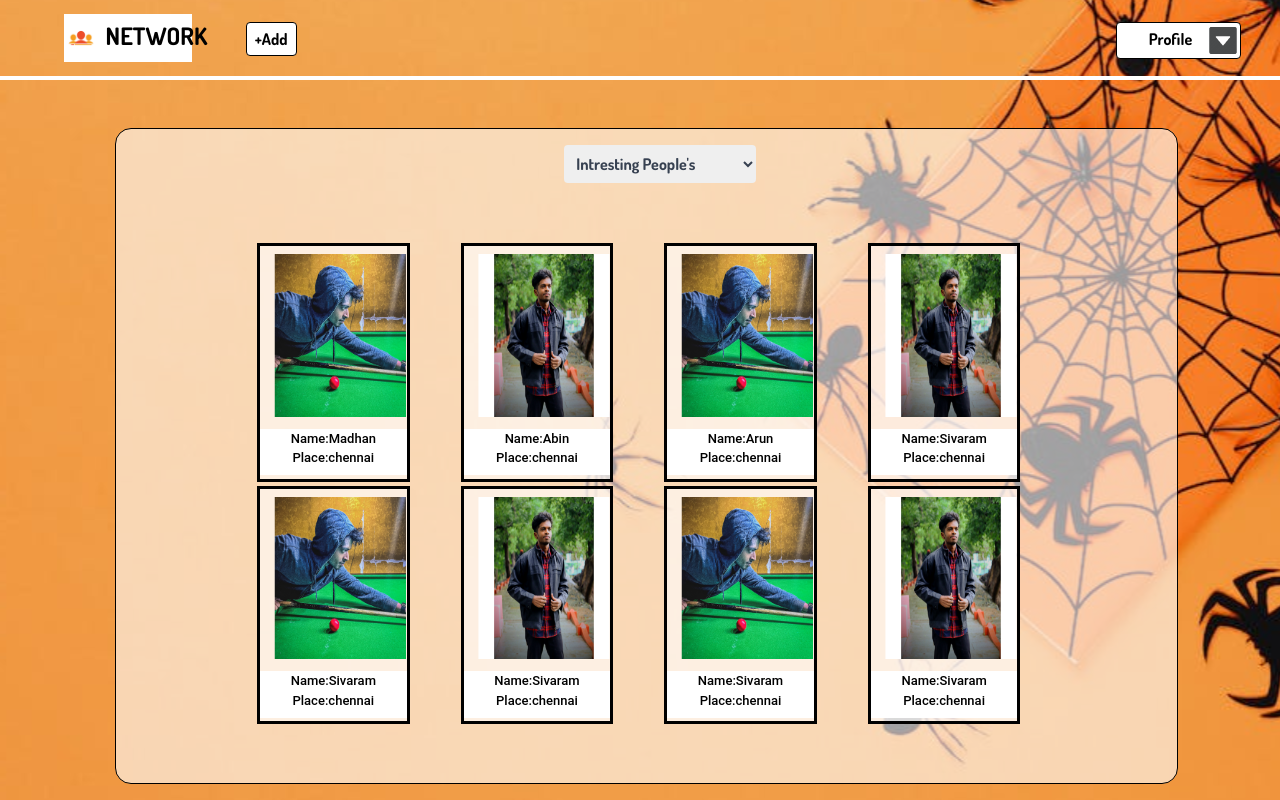
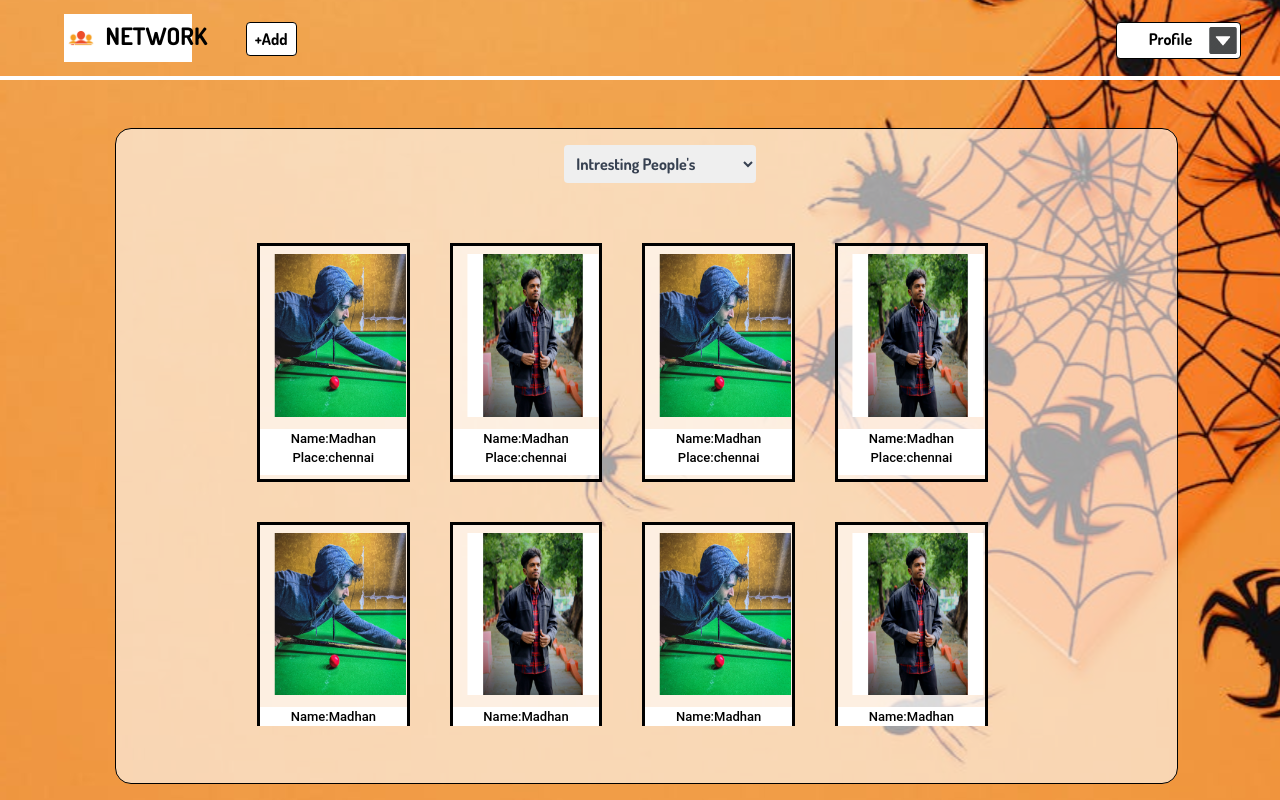
Before and after one commit to madhan5944/Networkpage, an Angular app: page /profilepage in a window 1280 px wide. Built offline with nearby package versions, Linux system fonts and the light colour scheme.

Commit message:
updates to deploy to heroku

```diff
--- a/src/app/profilepage/profilepage.component.html
+++ b/src/app/profilepage/profilepage.component.html
@@ -60,8 +60,8 @@
             </div>
 
             <div class="w-[90%] h-[80%] ml-[2vw] scrollbox">
-                <div class=" w-[80%] h-[38%]  flex ml-[9vw] mt-[5vh] justify-between gap-1 flex-wrap ">
-                    <mat-card-title *ngFor="let user of users "
+                <div class=" w-[80%] h-[38%]  flex ml-[9vw] mt-[5vh]  gap-10 flex-wrap ">
+                    <mat-card-title *ngFor="let user of users"
                         class="w-[20%] h-[120%] bg-white/60 border-[3px] border-black ">
                         <div class="w-[90%] h-[70%]  ml-1.5 mt-2">
                             <img class="h-[100%] ml-2" src="{{user.image}}">
--- a/src/app/profilepage/profilepage.component.ts
+++ b/src/app/profilepage/profilepage.component.ts
@@ -9,153 +9,88 @@ import { UrlHandlingStrategy } from '@angular/router';
 })
 export class ProfilepageComponent implements OnInit {
 
- public users =[
+
+ public users:{name: string; place: string; image: string}[] =[
   {
   image:"/assets/images/arun 1.png",
-    name:'Madhan',
-    place:'chennai',
-
+  name:"Madhan",
+  place:"chennai",
   },
   {
     image:"/assets/images/arun 2.png",
-    name:'Abin',
-    place:'chennai',
-
+    name:"Madhan",
+    place:"chennai",
     },
     {
       image:"/assets/images/arun 1.png",
-    name:'Arun',
-    place:'chennai',
-
+      name:"Madhan",
+      place:"chennai",
       },
       {
         image:"/assets/images/arun 2.png",
-    name:'Sivaram',
-    place:'chennai',
-
+        name:"Madhan",
+        place:"chennai",
         },
         {
           image:"/assets/images/arun 1.png",
-    name:'Sivaram',
-    place:'chennai',
-
+          name:"Madhan",
+          place:"chennai",
           },
           {
             image:"/assets/images/arun 2.png",
-    name:'Sivaram',
-    place:'chennai',
-
+            name:"Madhan",
+            place:"chennai",
             },
             {
               image:"/assets/images/arun 1.png",
-    name:'Sivaram',
-    place:'chennai',
-
+              name:"Madhan",
+              place:"chennai",
               },
               {
                 image:"/assets/images/arun 2.png",
-    name:'Sivaram',
-    place:'chennai',
-
+                name:"Madhan",
+                place:"chennai",
                 },
                 {
                   image:"/assets/images/arun 1.png",
-    name:'Sivaram',
-    place:'chennai',
-
+                  name:"Madhan",
+                  place:"chennai",
                   },
                   {
                     image:"/assets/images/arun 2.png",
-    name:'Sivaram',
-    place:'chennai',
-
+                    name:"Madhan",
+                    place:"chennai",
                     },
                     {
                       image:"/assets/images/arun 1.png",
-    name:'Sivaram',
-    place:'chennai',
-
+                      name:"Madhan",
+                      place:"chennai",
                       },
                       {
                         image:"/assets/images/arun 2.png",
-    name:'Sivaram',
-    place:'chennai',
-
+                        name:"Madhan",
+                        place:"chennai",
                         },
                         {
                           image:"/assets/images/arun 1.png",
-    name:'Sivaram',
-    place:'chennai',
-
+                          name:"Madhan",
+                          place:"chennai",
                           },
                           {
                             image:"/assets/images/arun 2.png",
-    name:'Sivaram',
-    place:'chennai',
-
+                            name:"Madhan",
+                            place:"chennai",
                             },
                             {
                               image:"/assets/images/arun 1.png",
-    name:'Sivaram',
-    place:'chennai',
-
+                              name:"Madhan",
+                              place:"chennai",
                               },
                               {
                                 image:"/assets/images/arun 2.png",
-    name:'Sivaram',
-    place:'chennai',
-
+                                name:"Madhan",
+                                place:"chennai",
                                 },
-  {
-    image:"/assets/images/arun 1.png",
-    name:'Sivaram',
-    place:'chennai',
-
-  },
-  {
-    image:"/assets/images/arun 2.png",
-    name:'Sivaram',
-    place:'chennai',
-
-  },
-  {
-    image:"/assets/images/arun 1.png",
-    name:'Sivaram',
-    place:'chennai',
-
-  },
-  {
-    image:"/assets/images/arun 2.png",
-    name:'Sivaram',
-    place:'chennai',
-
-  },
-  {
-    image:"/assets/images/arun 1.png",
-    name:'Sivaram',
-    place:'chennai',
-
-  },
-  {
-    image:"/assets/images/arun 2.png",
-    name:'Sivaram',
-    place:'chennai',
-
-  },
-  {
-    image:"/assets/images/arun 1.png",
-    name:'Sivaram',
-    place:'chennai',
-
-  },
-  {
-    image:"/assets/images/arun 2.png",
-    name:'Sivaram',
-    place:'chennai',
-
-  },
-
-
 ];
   constructor() { }
 
```
Also changed, not shown: package.json (+14 -4 lines), 1 other file (tests, documents, lock files or other folders). Lines whose indentation alone changed are shown as unchanged.
